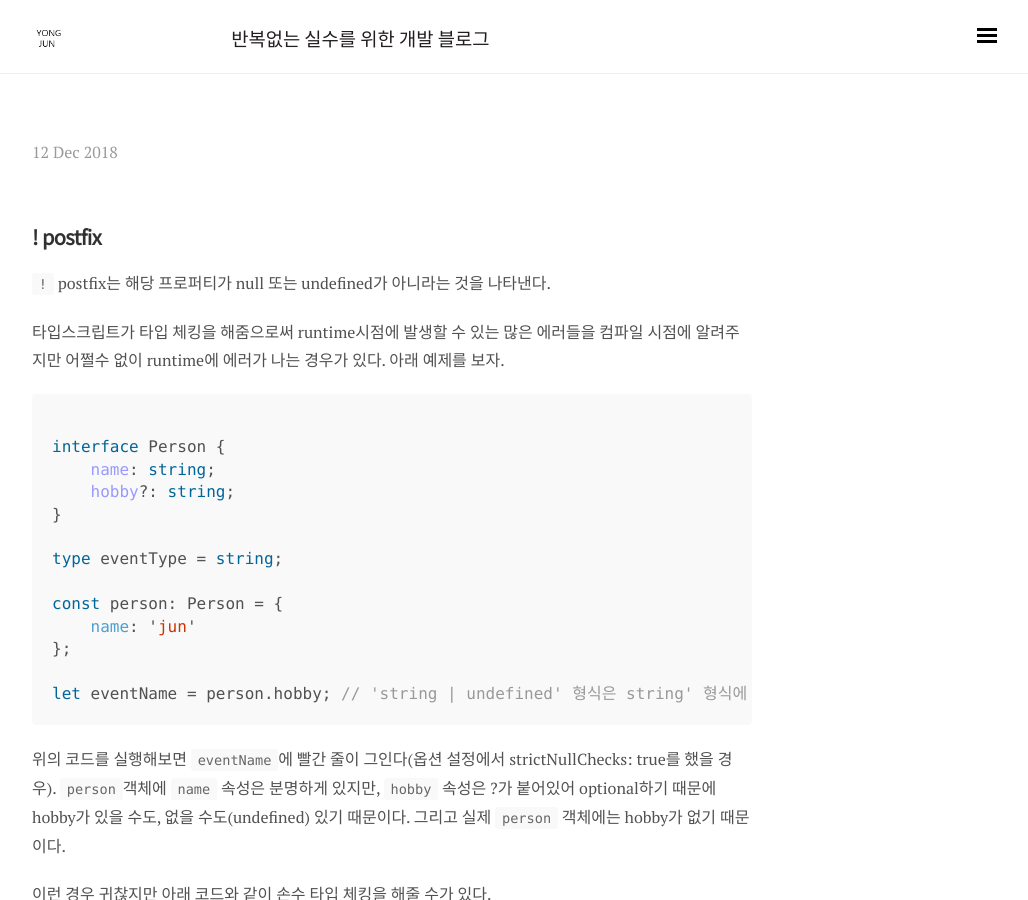
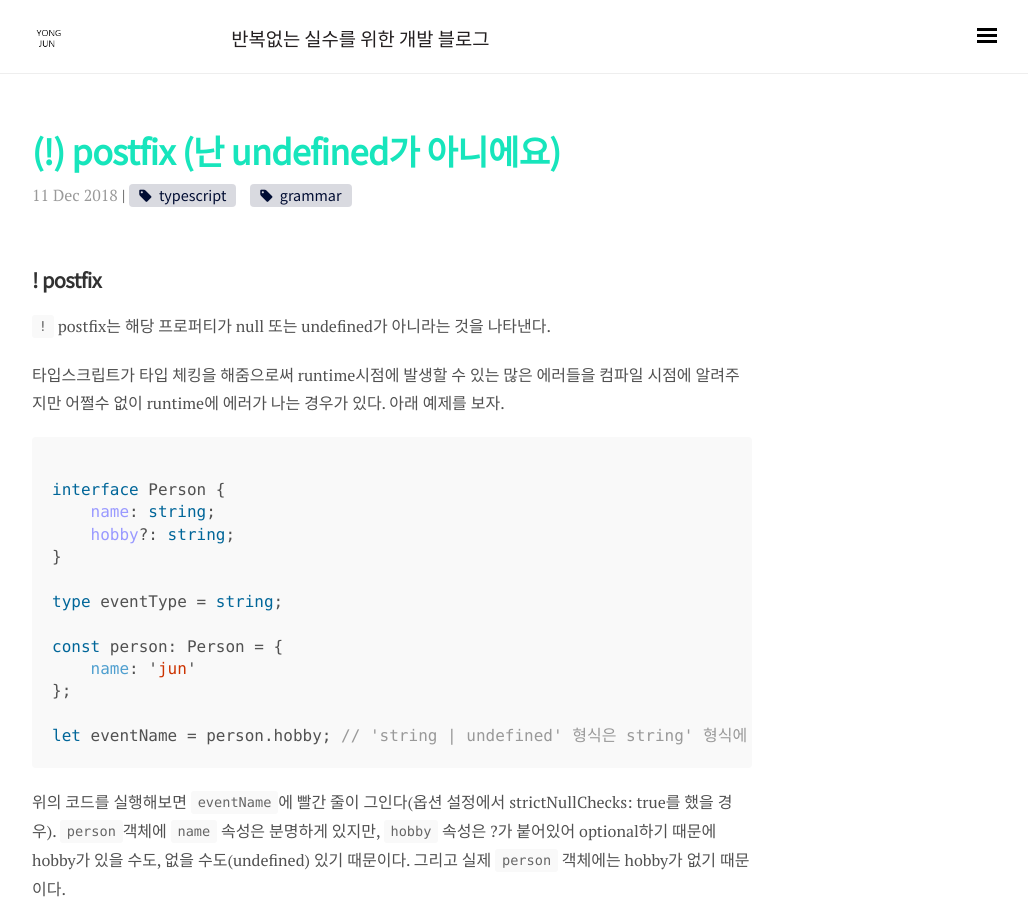
Before and after one commit to wooooooak/wooooooak.github.io, a Jekyll site: the page built from _posts/2018-12-11-nonNullAssertionCheck.md, in a window 1280 px wide and 900 px high. Shown: the whole window, without its empty margins (248-1276 px from the left). Built offline with Jekyll 4.4.1, drawn with Linux system fonts in a browser that asks for light colours; nearby versions of some CDN libraries; some web fonts are replaced; our own code applies the rules of GitHub Pages for plain Markdown files; comment, search, counter and statistics services are not loaded; some of the changed text lies outside the part shown.

Commit message:
! postfix 제목 안보이는 문제 해결

```diff
--- a/_posts/2018-12-11-nonNullAssertionCheck.md
+++ b/_posts/2018-12-11-nonNullAssertionCheck.md
@@ -1,6 +1,6 @@
 ---
 layout: post
-title: "!"postfix (난 undefined가 아니에요)
+title: (!) postfix (난 undefined가 아니에요)
 category: typescript
 tags: [typescript, grammar]
 comments: true
```
